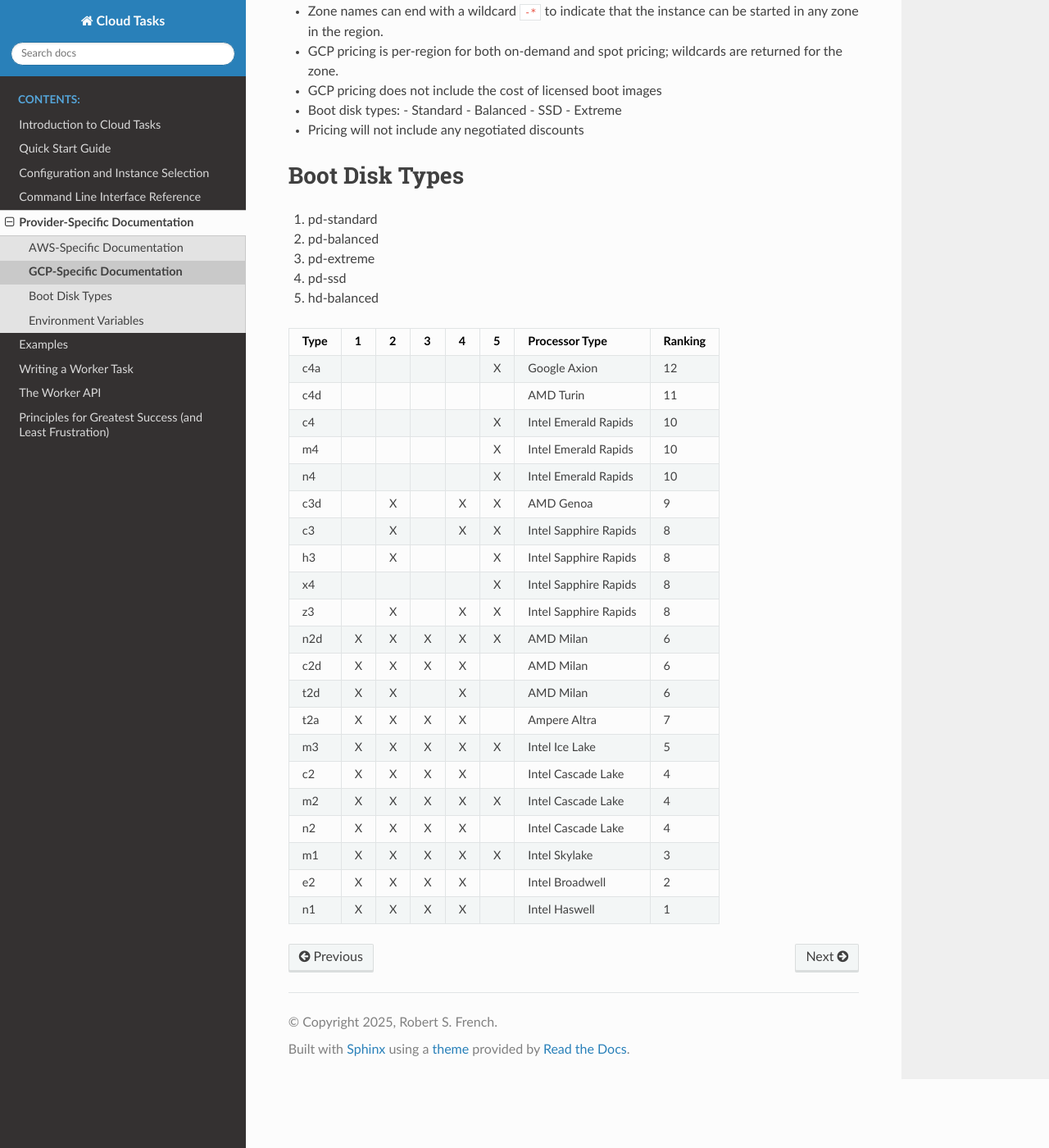
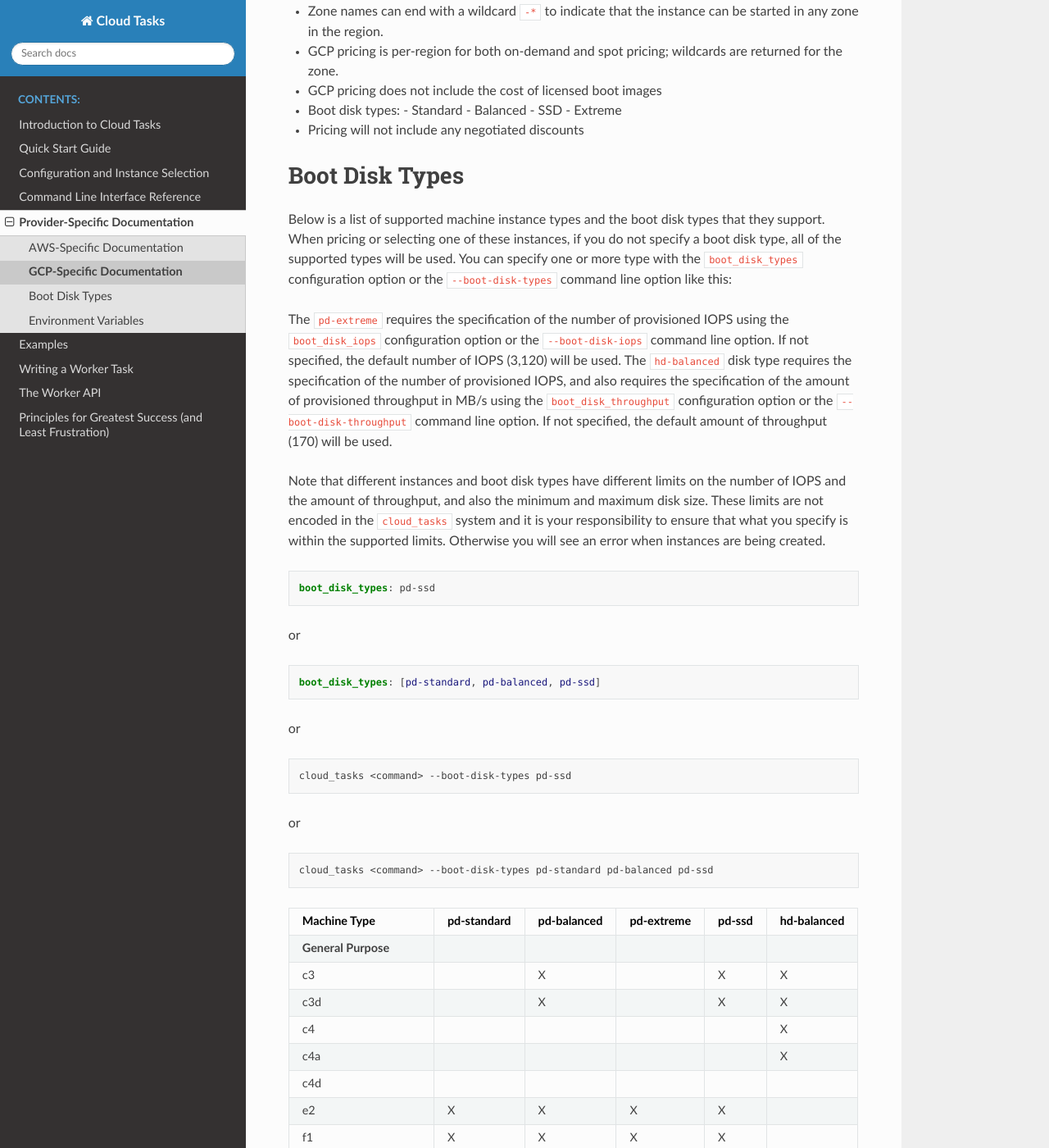
Before and after one commit to SETI/rms-cloud-tasks, a Sphinx documentation site: the page built from docs/provider_gcp.rst, in a window 1280 px wide and 1400 px high, scrolled down 566 px. Shown: the whole window at 82% size. Built offline with Sphinx 7.4.7 and the Read the Docs theme 3.1.0, drawn with Linux system fonts in a browser that asks for light colours; some of the changed text lies outside the part shown.

Commit message:
Doc improvements

```diff
--- a/docs/provider_gcp.rst
+++ b/docs/provider_gcp.rst
@@ -37,192 +37,373 @@ GCP-Specific Documentation
 - Pricing will not include any negotiated discounts
 
 
+.. _gcp_boot_disk_types:
+
 Boot Disk Types
 ===============
 
-#. pd-standard
-#. pd-balanced
-#. pd-extreme
-#. pd-ssd
-#. hd-balanced
+Below is a list of supported machine instance types and the boot disk types that they support.
+When pricing or selecting one of these instances, if you do not specify a boot disk type, all of the
+supported types will be used. You can specify one or more type with the ``boot_disk_types``
+configuration option or the ``--boot-disk-types`` command line option like this:
+
+The ``pd-extreme`` requires the specification of the number of provisioned IOPS using the
+``boot_disk_iops`` configuration option or the ``--boot-disk-iops`` command line option. If not
+specified, the default number of IOPS (3,120) will be used. The ``hd-balanced`` disk type
+requires the specification of the number of provisioned IOPS, and also requires the
+specification of the amount of provisioned throughput in MB/s using the
+``boot_disk_throughput`` configuration option or the ``--boot-disk-throughput`` command line
+option. If not specified, the default amount of throughput (170) will be used.
+
+Note that different instances and boot disk types have different limits on the number of IOPS
+and the amount of throughput, and also the minimum and maximum disk size. These limits are
+not encoded in the ``cloud_tasks`` system and it is your responsibility to ensure that what
+you specify is within the supported limits. Otherwise you will see an error when instances
+are being created.
+
+.. code-block:: yaml
+
+    boot_disk_types: pd-ssd
+
+or
+
+.. code-block:: yaml
+
+    boot_disk_types: [pd-standard, pd-balanced, pd-ssd]
+
+or
+
+.. code-block:: bash
+
+    cloud_tasks <command> --boot-disk-types pd-ssd
+
+or
+
+.. code-block:: bash
+
+    cloud_tasks <command> --boot-disk-types pd-standard pd-balanced pd-ssd
+
 
 .. list-table::
    :header-rows: 1
 
-   * - Type
-     - 1
-     - 2
-     - 3
-     - 4
-     - 5
-     - Processor Type
-     - Ranking
+   * - Machine Type
+     - pd-standard
+     - pd-balanced
+     - pd-extreme
+     - pd-ssd
+     - hd-balanced
 
+   * - **General Purpose**
+     -
+     -
+     -
+     -
+     -
+   * - c3
+     -
+     - X
+     -
+     - X
+     - X
+   * - c3d
+     -
+     - X
+     -
+     - X
+     - X
+   * - c4
+     -
+     -
+     -
+     -
+     - X
    * - c4a
      -
      -
      -
      -
      - X
-     - Google Axion
-     - 12
    * - c4d
      -
      -
      -
      -
      -
-     - AMD Turin
-     - 11
-   * - c4
+   * - e2
+     - X
+     - X
+     - X
+     - X
+     -
+   * - f1
+     - X
+     - X
+     - X
+     - X
+     -
+   * - g1
+     - X
+     - X
+     - X
+     - X
+     -
+   * - n1
+     - X
+     - X
+     - X
+     - X
+     -
+   * - n2
+     - X
+     - X
+     - X
+     - X
+     -
+   * - n2d
+     - X
+     - X
+     - X
+     - X
+     - X
+   * - n4
      -
      -
      -
      -
      - X
-     - Intel Emerald Rapids
-     - 10
+   * - t2a
+     - X
+     - X
+     - X
+     - X
+     -
+   * - t2d
+     - X
+     - X
+     -
+     - X
+     -
+
+   * - **Compute Optimized**
+     -
+     -
+     -
+     -
+     -
+   * - c2
+     - X
+     - X
+     - X
+     - X
+     -
+   * - c2d
+     - X
+     - X
+     - X
+     - X
+     -
+   * - h3
+     -
+     - X
+     -
+     -
+     - X
+
+   * - **Memory Optimized**
+     -
+     -
+     -
+     -
+     -
+   * - m1
+     - X
+     - X
+     - X
+     - X
+     - X
+   * - m2
+     - X
+     - X
+     - X
+     - X
+     - X
+   * - m3
+     - X
+     - X
+     - X
+     - X
+     - X
    * - m4
      -
      -
      -
      -
      - X
-     - Intel Emerald Rapids
-     - 10
-   * - n4
-     -
-     -
-     -
-     -
-     - X
-     - Intel Emerald Rapids
-     - 10
-   * - c3d
-     -
-     - X
-     -
-     - X
-     - X
-     - AMD Genoa
-     - 9
-   * - c3
-     -
-     - X
-     -
-     - X
-     - X
-     - Intel Sapphire Rapids
-     - 8
-   * - h3
-     -
-     - X
-     -
-     -
-     - X
-     - Intel Sapphire Rapids
-     - 8
    * - x4
      -
      -
      -
      -
      - X
-     - Intel Sapphire Rapids
-     - 8
+
+   * - **Storage Optimized**
+     -
+     -
+     -
+     -
+     -
    * - z3
      -
      - X
      -
      - X
      - X
-     - Intel Sapphire Rapids
-     - 8
-   * - n2d
-     - X
-     - X
-     - X
-     - X
-     - X
-     - AMD Milan
-     - 6
-   * - c2d
+
+   * - **Accelerator Optimized**
+     -
+     -
+     -
+     -
+     -
+   * - a2
      - X
      - X
      - X
      - X
      -
-     - AMD Milan
-     - 6
-   * - t2d
+   * - a3
+     -
+     - X
+     -
+     - X
+     - X
+   * - a4
+     -
+     -
+     -
+     -
+     - X
+   * - ct6e
+     -
+     -
+     -
+     -
+     - X
+   * - g2
      - X
      - X
      -
      - X
      -
+
+.. list-table::
+   :header-rows: 1
+
+   * - Machine Type
+     - Processor Type
+     - Performance Rank
+
+   * - **General Purpose**
+     -
+     -
+   * - c3
+     - Intel Ice Lake
+     - 16
+   * - c3d
      - AMD Milan
-     - 6
+     - 17
+   * - c4
+     - Intel Ice Lake
+     - 16
+   * - c4a
+     - AMD Milan
+     - 17
+   * - c4d
+     - Intel Ice Lake
+     - 16
+   * - e2
+     - Intel Cascade Lake
+     - 12
+   * - f1
+     - Intel Cascade Lake
+     - 12
+   * - g1
+     - Intel Cascade Lake
+     - 12
+   * - n1
+     - Intel Skylake
+     - 11
+   * - n2
+     - Intel Cascade Lake
+     - 12
+   * - n2d
+     - AMD Rome
+     - 13
+   * - n4
+     - Intel Ice Lake
+     - 16
    * - t2a
-     - X
-     - X
-     - X
-     - X
+     - AMD Milan
+     - 17
+   * - t2d
+     - AMD Rome
+     - 13
+
+   * - **Compute Optimized**
      -
-     - Ampere Altra
-     - 7
+     -
+   * - c2
+     - Intel Cascade Lake
+     - 12
+   * - c2d
+     - AMD Rome
+     - 13
+   * - h3
+     - Intel Ice Lake
+     - 16
+
+   * - **Memory Optimized**
+     -
+     -
+   * - m1
+     - Intel Skylake
+     - 11
+   * - m2
+     - Intel Cascade Lake
+     - 12
    * - m3
-     - X
-     - X
-     - X
-     - X
-     - X
      - Intel Ice Lake
-     - 5
-   * - c2
-     - X
-     - X
-     - X
-     - X
+     - 16
+   * - m4
+     - Intel Ice Lake
+     - 16
+   * - x4
+     - Intel Ice Lake
+     - 16
+
+   * - **Storage Optimized**
      -
+     -
+   * - z3
+     - Intel Ice Lake
+     - 16
+
+   * - **Accelerator Optimized**
+     -
+     -
+   * - a2
      - Intel Cascade Lake
-     - 4
-   * - m2
-     - X
-     - X
-     - X
-     - X
-     - X
+     - 12
+   * - a3
+     - Intel Ice Lake
+     - 16
+   * - a4
+     - Intel Ice Lake
+     - 16
+   * - ct6e
+     - Intel Ice Lake
+     - 16
+   * - g2
      - Intel Cascade Lake
-     - 4
-   * - n2
-     - X
-     - X
-     - X
-     - X
-     -
-     - Intel Cascade Lake
-     - 4
-   * - m1
-     - X
-     - X
-     - X
-     - X
-     - X
-     - Intel Skylake
-     - 3
-   * - e2
-     - X
-     - X
-     - X
-     - X
-     -
-     - Intel Broadwell
-     - 2
-   * - n1
-     - X
-     - X
-     - X
-     - X
-     -
-     - Intel Haswell
-     - 1
+     - 12
```
Also changed, not shown: docs/cli.rst (+22 -8 lines), docs/config.rst (+47 -28 lines), 3 other files.
